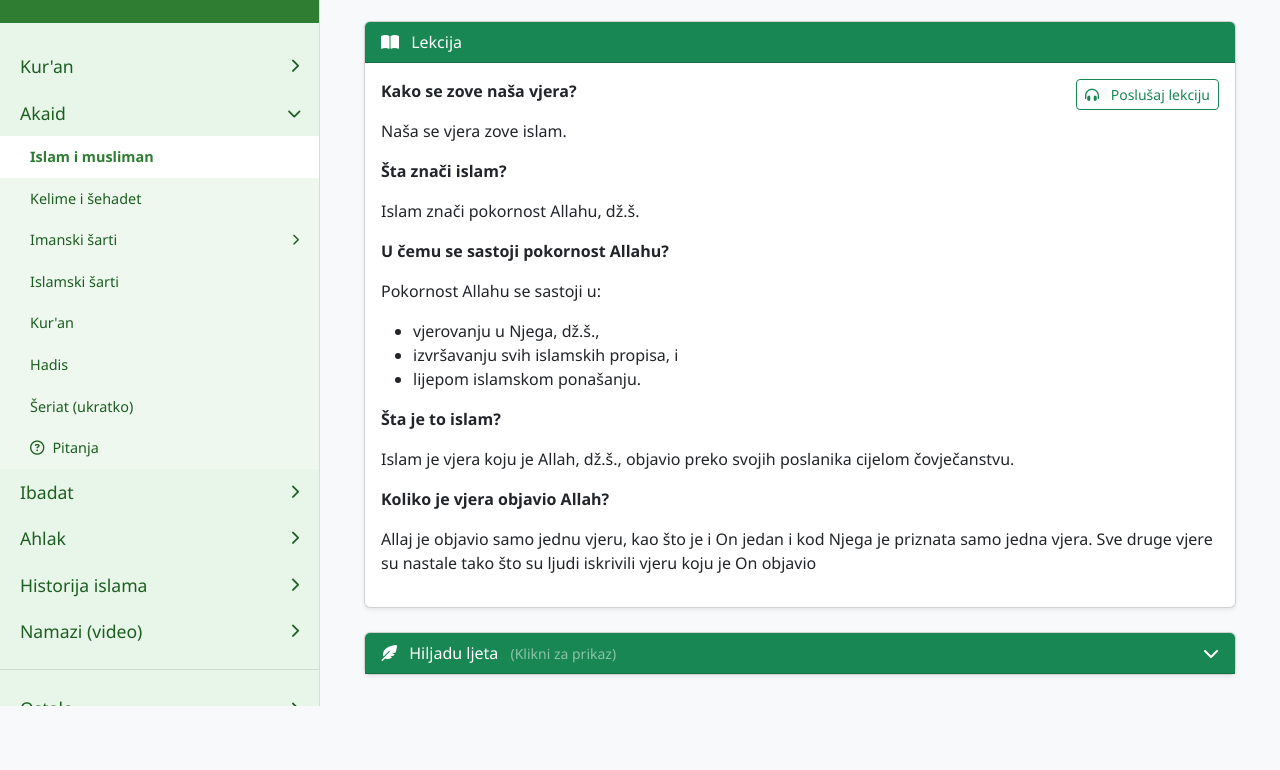
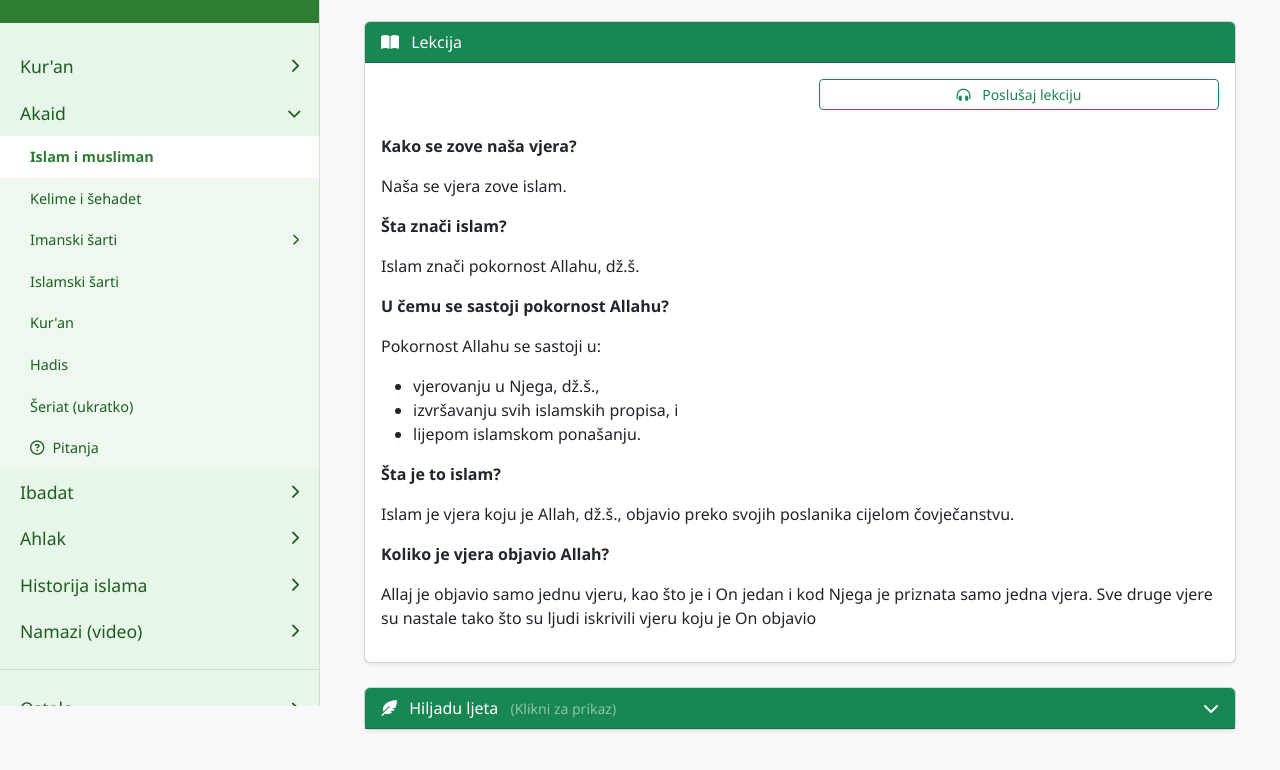
Before and after one commit to midho/dibekhana-mekteb-online, a plain HTML site: page akaid/islam_musliman.html in a window 1280 px wide. Shown: the part 94-864 px from the top of the page. Before the commit the page ends 837 px from the top, so only its background shows below. Drawn offline with nearby package versions, Linux system fonts and the light colour scheme.

Commit message:
Fix audio player layout to prevent text reflow

```diff
--- a/akaid/islam_musliman.html
+++ b/akaid/islam_musliman.html
@@ -53,7 +53,8 @@
                                 </div>
                                 <div class="card-body">
                                     <!-- Custom Audio Player Section -->
-                                    <div class="float-lg-end ms-lg-3 mb-3">
+                                    <div class="mb-3 d-flex flex-column align-items-lg-end">
+                                        <div style="width: 100%; max-width: 400px;">
                                             <button id="audioToggleBtn" class="btn btn-outline-success btn-sm w-100 mb-2" type="button" data-bs-toggle="collapse" data-bs-target="#audioPlayerCollapse" aria-expanded="false">
                                                 <i class="fas fa-headphones-alt me-2"></i> Poslušaj lekciju
                                             </button>
@@ -72,6 +73,7 @@
                                                             </div>
 
                                                             <span class="small text-success fw-bold" id="timeDisplay" style="min-width: 60px; text-align: center;">0:00/0:00</span>
+                                                        </div>
                                                     </div>
                                                 </div>
                                             </div>
```
Also changed, not shown: akaid/imanski_sarti/index.html (+3 -1 lines), akaid/kelime_sehadet.html (+3 -1 lines). Lines whose indentation alone changed are shown as unchanged.
